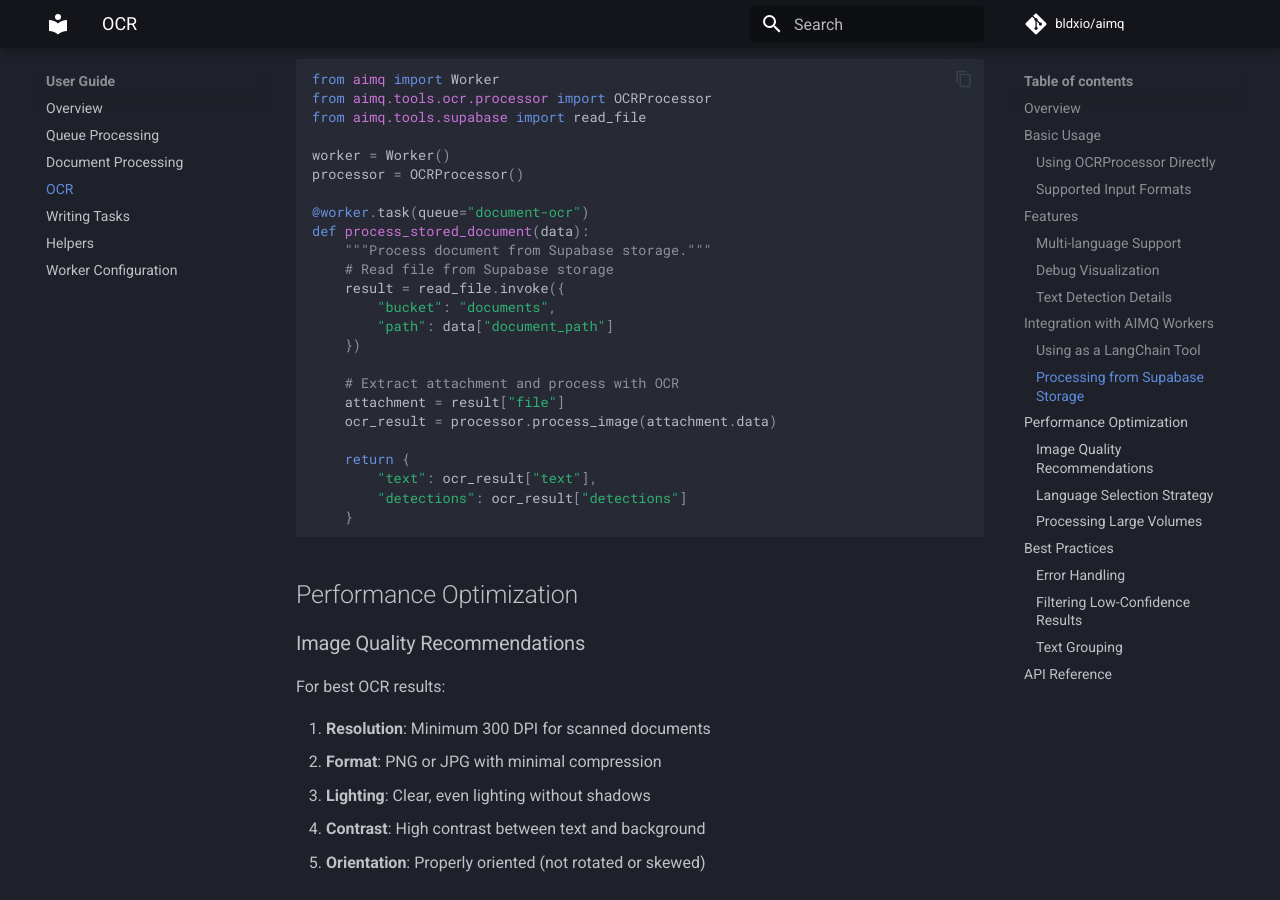
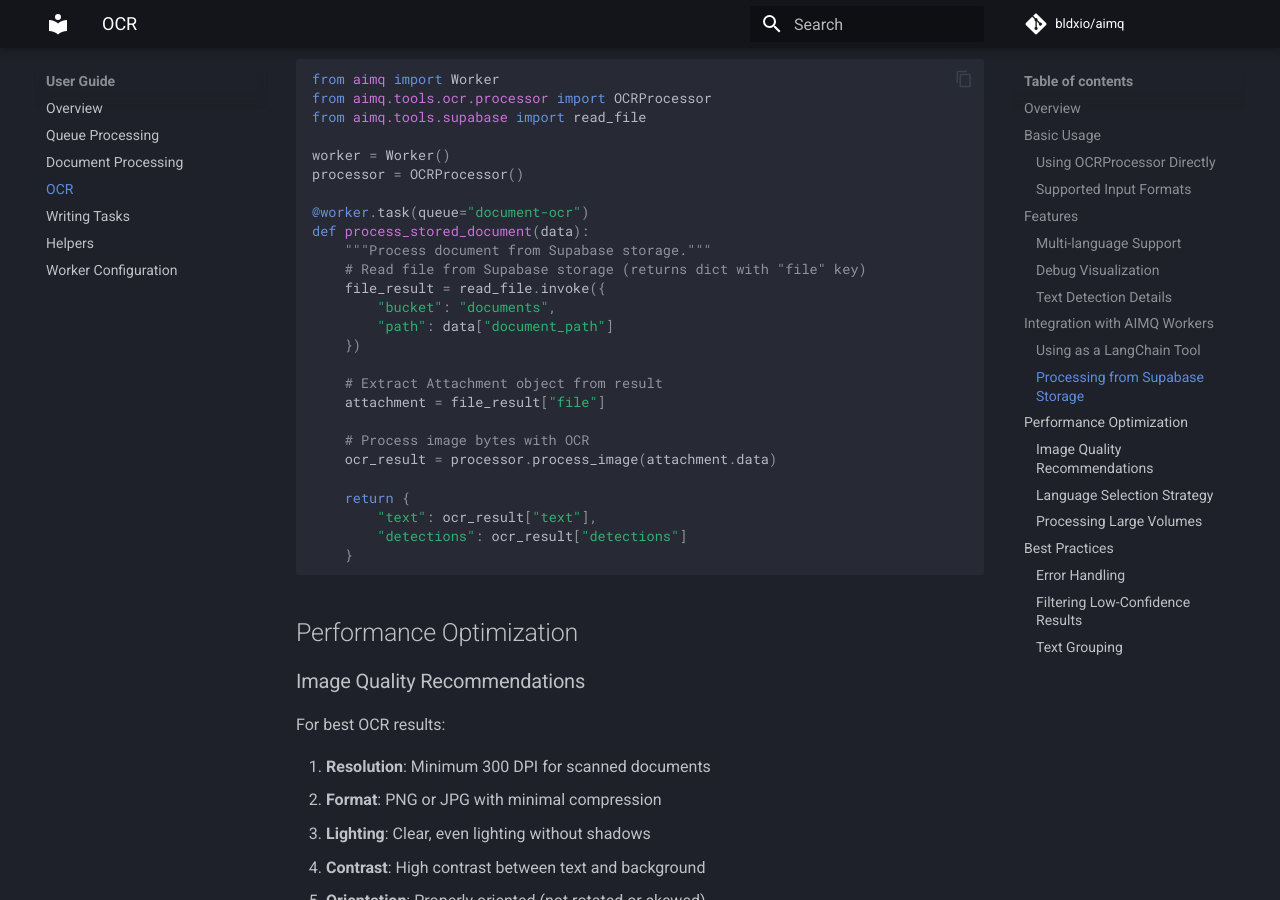
Before and after one commit to bldxio/aimq, an MkDocs documentation site: the page built from docs/user-guide/ocr.md, in a window 1280 px wide and 900 px high, scrolled down 2904 px. Built offline with MkDocs 1.6.1 and Material for MkDocs 9.7.7, drawn with Linux system fonts in a browser that asks for light colours; comment, search, counter and statistics services are not loaded; some of the changed text lies outside the part shown.

Commit message:
fix: correct API usage in docs and examples
- Replace pgrep-based K8s health probes with file-based Python probes
  (avoids procps dependency in python:3.12-slim)
- Fix OCR example to correctly extract Attachment from read_file result
- Fix pick() parameter name from keys= to key= in supabase_tasks.py
- Fix Attachment instantiation to use data= parameter
- Update justfile version fallback from 0.1.0 to 0.1.1

🤖 Generated with [Claude Code](https://claude.com/claude-code)

Co-Authored-By: Claude <noreply@anthropic.com>

```diff
--- a/docs/user-guide/ocr.md
+++ b/docs/user-guide/ocr.md
@@ -151,14 +151,16 @@ processor = OCRProcessor()
 @worker.task(queue="document-ocr")
 def process_stored_document(data):
     """Process document from Supabase storage."""
-    # Read file from Supabase storage
-    result = read_file.invoke({
+    # Read file from Supabase storage (returns dict with "file" key)
+    file_result = read_file.invoke({
         "bucket": "documents",
         "path": data["document_path"]
     })
 
-    # Extract attachment and process with OCR
-    attachment = result["file"]
+    # Extract Attachment object from result
+    attachment = file_result["file"]
+
+    # Process image bytes with OCR
     ocr_result = processor.process_image(attachment.data)
 
     return {
@@ -259,10 +261,3 @@ OCR results are automatically grouped by spatial proximity. The grouping paramet
 - `height_growth=1`: Vertical tolerance for grouping text
 
 This ensures text on the same line or in the same paragraph is grouped together.
-
-## API Reference
-
-For detailed API documentation, see:
-
-- [OCR Processor API](../reference/aimq/tools/ocr/processor.md)
-- [ImageOCR Tool API](../reference/aimq/tools/ocr/image_ocr.md)
```
